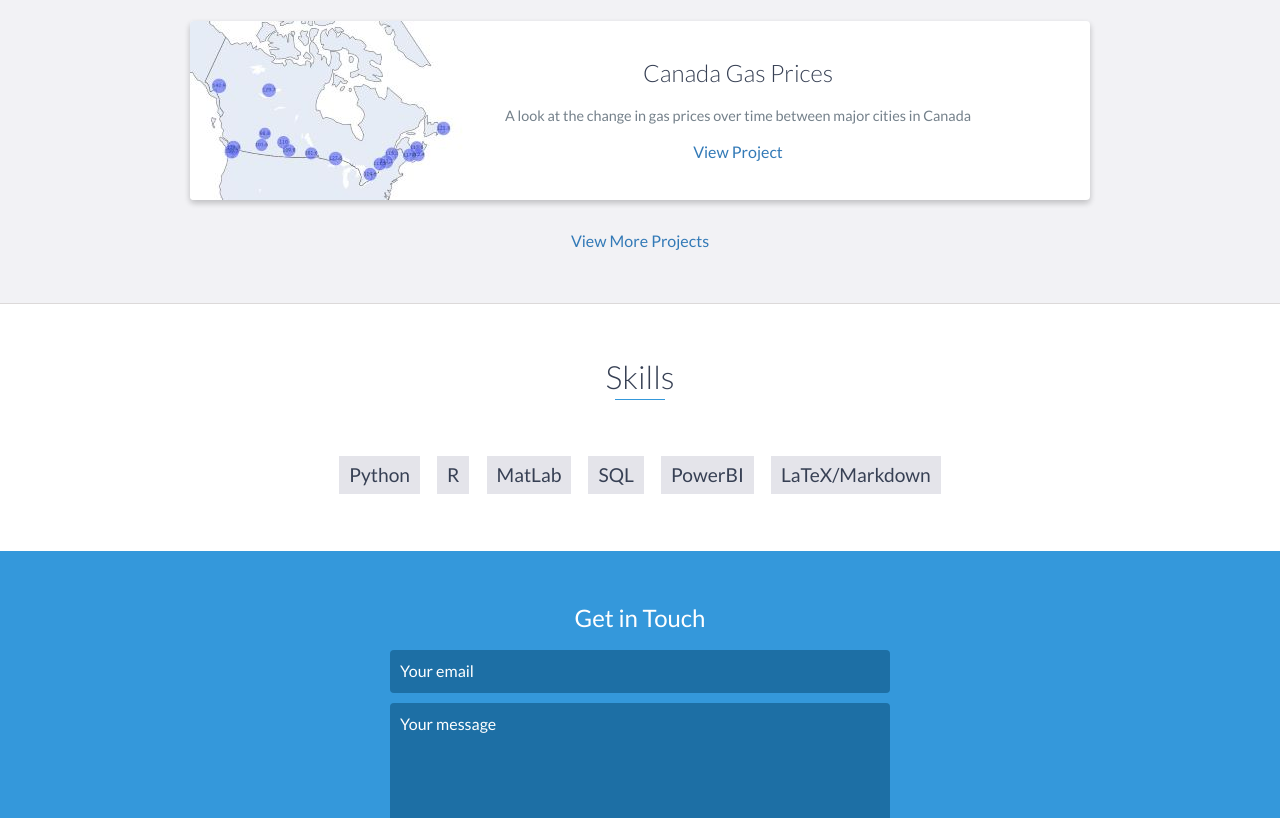
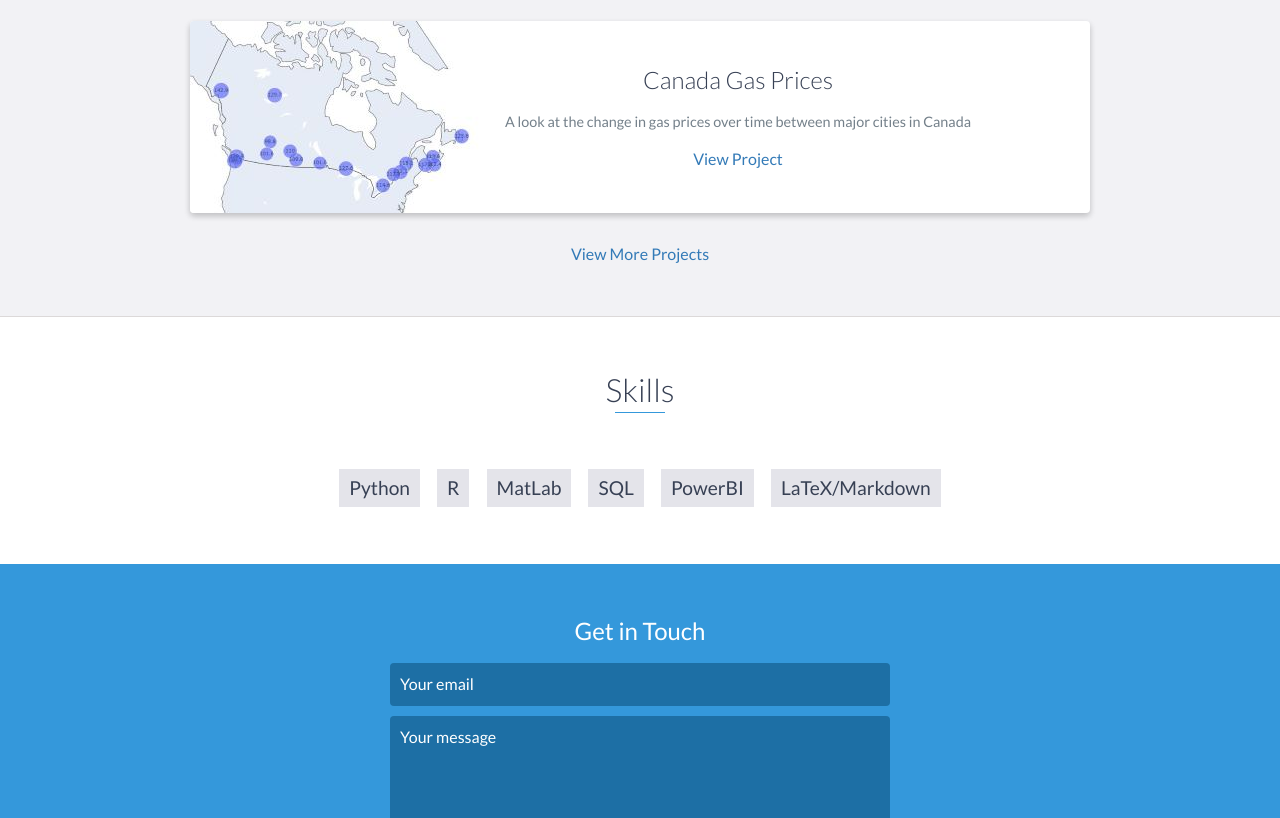
Before and after one commit to clipp-ing/clipp-ing.github.io, a website: page index.html in a window 1280 px wide. Shown: the part 1825-2643 px from the top of the page. Drawn offline with nearby package versions, Linux system fonts and the light colour scheme.

Commit message:
Fixed images

```diff
--- a/index.html
+++ b/index.html
@@ -119,7 +119,7 @@
                 <!-- End .project -->
                 <div class="project shadow-large">
                     <div class="project-image">
-                        <img src="images/Gasprices_280.jpg" />
+                        <img src="images/gprices_300.jpg" />
                     </div>
                     <!-- End .project-image -->
                     <div class="project-info">
```
Also changed, not shown: images/Gasprices_280.JPG (deleted), images/gprices_300.JPG (added).
